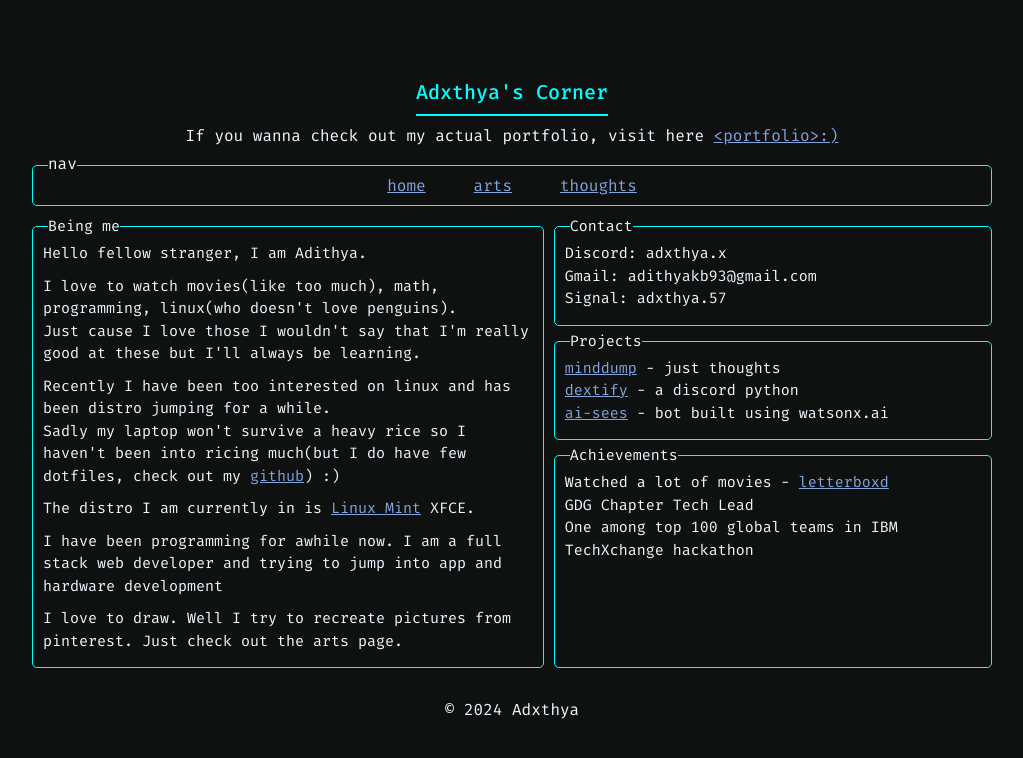
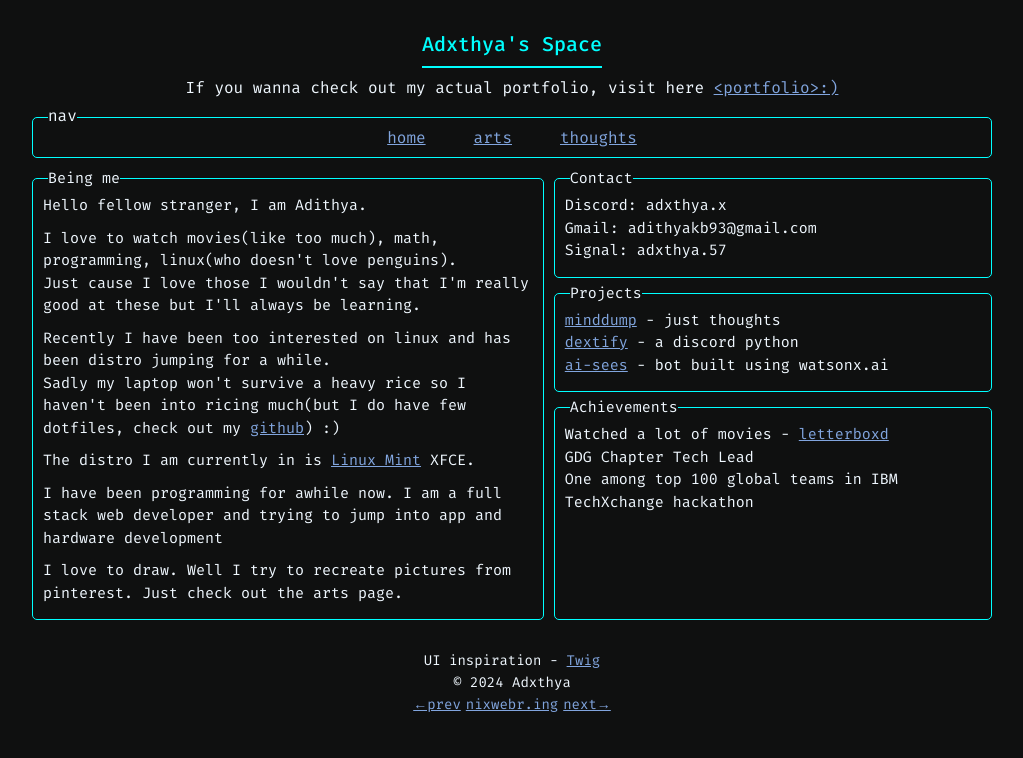
Before and after one commit to adxthya/adxthya.github.io, a plain HTML site: page index.html in a window 1280 px wide. Shown: the whole page, without its empty margins (128-1151 px from the left). Drawn offline with Linux system fonts and the light colour scheme.

Commit message:
refactor: Add credits and nixwebring

```diff
--- a/index.html
+++ b/index.html
@@ -16,7 +16,7 @@
     <div class="container">
       <div class="inner-container">
         <div class="header-container">
-          <p class="title">Adxthya's Corner</p>
+          <p class="title">Adxthya's Space</p>
           <div class="line"></div>
         </div>
         <div class="portfolio">
@@ -111,7 +111,13 @@
         </div>
       </div>
       <div class="footer">
+        <p>UI inspiration - <a href="https://imnottwig.github.io/">Twig</a></p>
         <p>&copy; 2024 Adxthya</p>
+        <div class="nix">
+          <a href="https://nixwebr.ing/prev/adxthya">&larr;prev</a>
+          <a href="https://nixwebr.ing">nixwebr.ing</a>
+          <a href="https://nixwebr.ing/prev/adxthya">next&rarr;</a>
+        </div>
       </div>
     </div>
   </body>
--- a/style.css
+++ b/style.css
@@ -30,7 +30,7 @@ a:visited {
 
 .inner-container {
   width: 75%;
-  padding-top: 5rem;
+  padding-top: 2rem;
   padding-bottom: 2rem;
 }
 
@@ -122,6 +122,13 @@ a:visited {
 .footer {
   display: flex;
   flex-direction: column;
+  gap: 5px;
   justify-content: center;
   align-items: center;
+  font-size: 14px;
 }
+
+.nix {
+  display: flex;
+  gap: 5px;
+}
```
